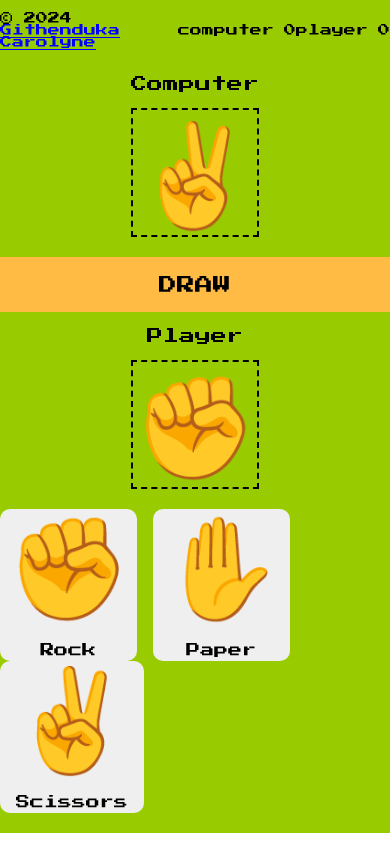
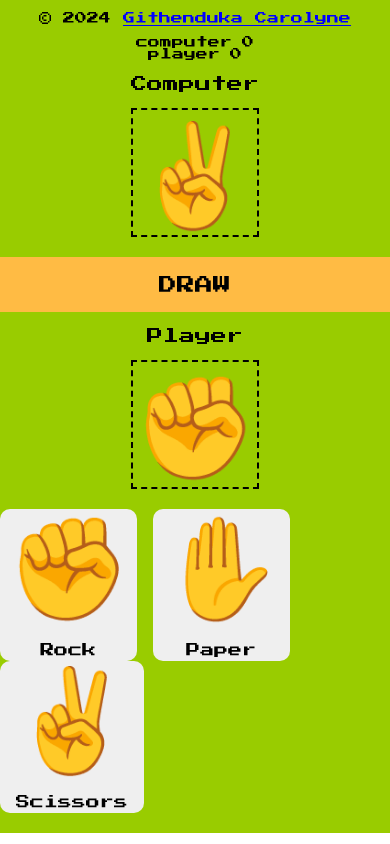
Before and after one commit to Githenduka-carolyne/Rock-Paper-Scissors, a website built with Vite: page index.html in a window 390 px wide. Built offline with nearby package versions, Linux system fonts and the light colour scheme.

Commit message:
add the right media query

```diff
--- a/style.css
+++ b/style.css
@@ -34,7 +34,37 @@ a{
   align-items: center;
   gap: 10px
 }
+@media screen and (max-width:35.5em) {
+  .container{
+    display: flex;
+    flex-direction: column;
+    align-items: center;
+  }
+}
+  @media screen and (max-width:55.5em) {
+  .content{
 
+    max-width:none;
+    margin: 0;
+    background-color: #99CC00;
+  }
+
+}
+@media screen and (max-width:24.8em) {
+  .container{
+    font-size: 12px;
+  }
+}
+@media screen and (max-width:21.8em) {
+  .container{
+    font-size: 11px;
+  }
+}
+@media screen and (max-width:17.8em) {
+  .container{
+    font-size: 8px;
+  }
+}
 
 #computer-display{
   display:flex;
```
